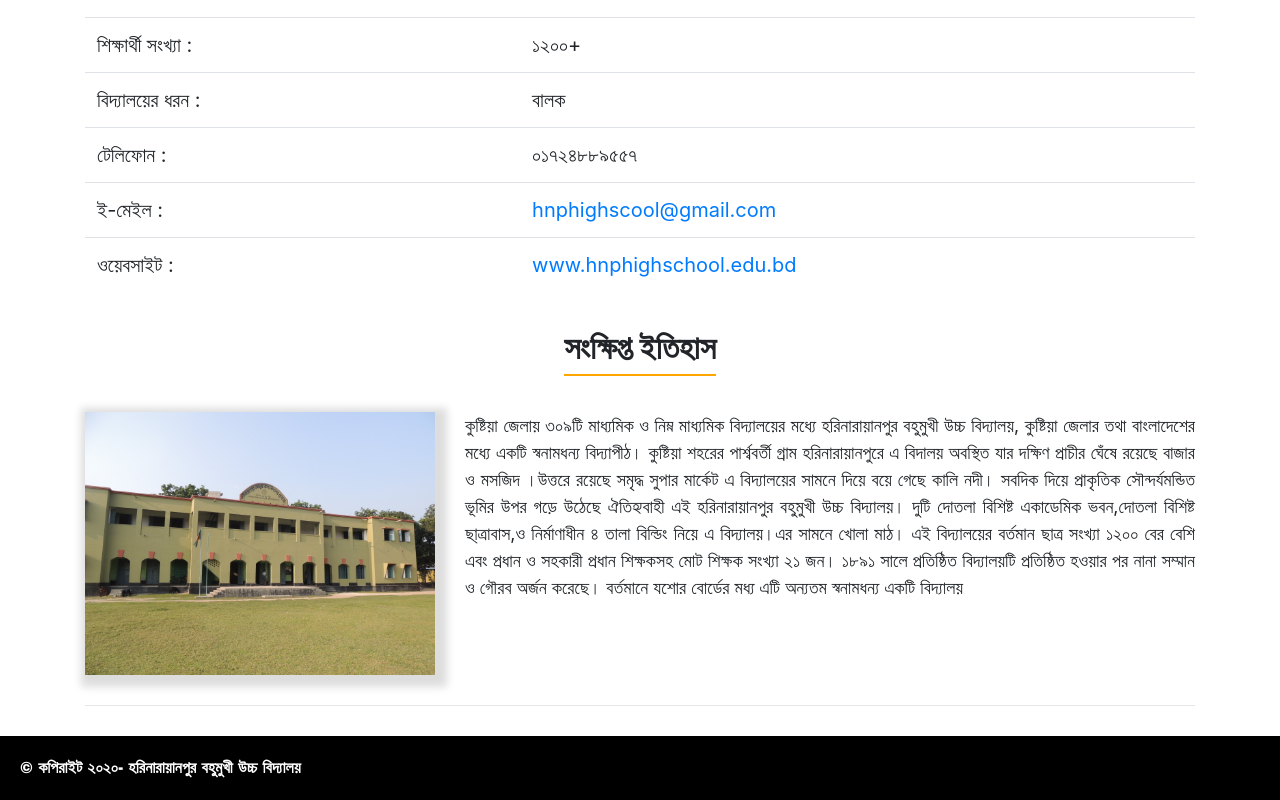
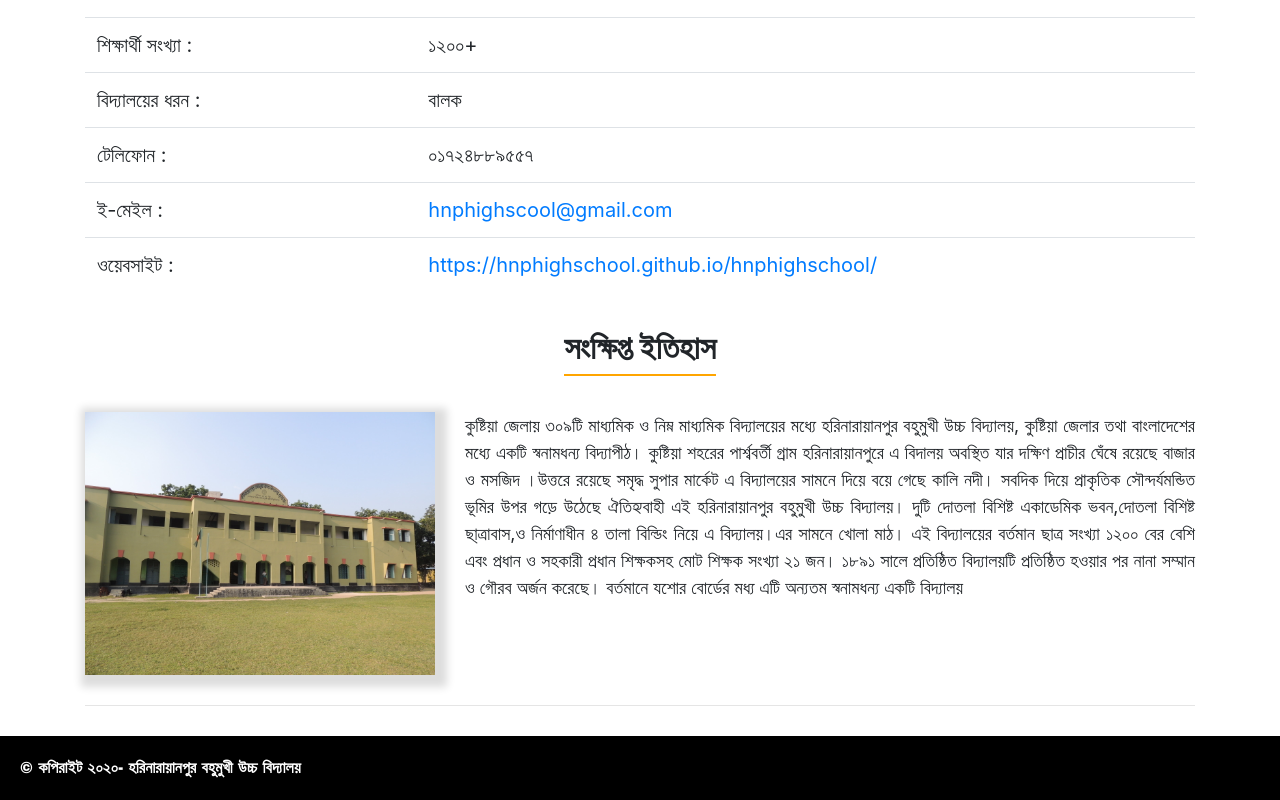
Before and after one commit to hnphighschool/hnphighschool, a plain HTML site: page index2.html in a window 1280 px wide. Shown: the part 1091-1891 px from the top of the page. Drawn offline with nearby package versions, Linux system fonts and the light colour scheme.

Commit message:
Update index2.html

```diff
--- a/index2.html
+++ b/index2.html
@@ -263,7 +263,7 @@
     </tr>
     <tr>
     <td class="tdstyle1">ওয়েবসাইট :</td>
-    <td class="tdstyle2"><a href="#">www.hnphighschool.edu.bd</a></td>
+    <td class="tdstyle2"><a href="#">https://hnphighschool.github.io/hnphighschool/</a></td>
     </tr>
     </tbody>
     </table>
```
